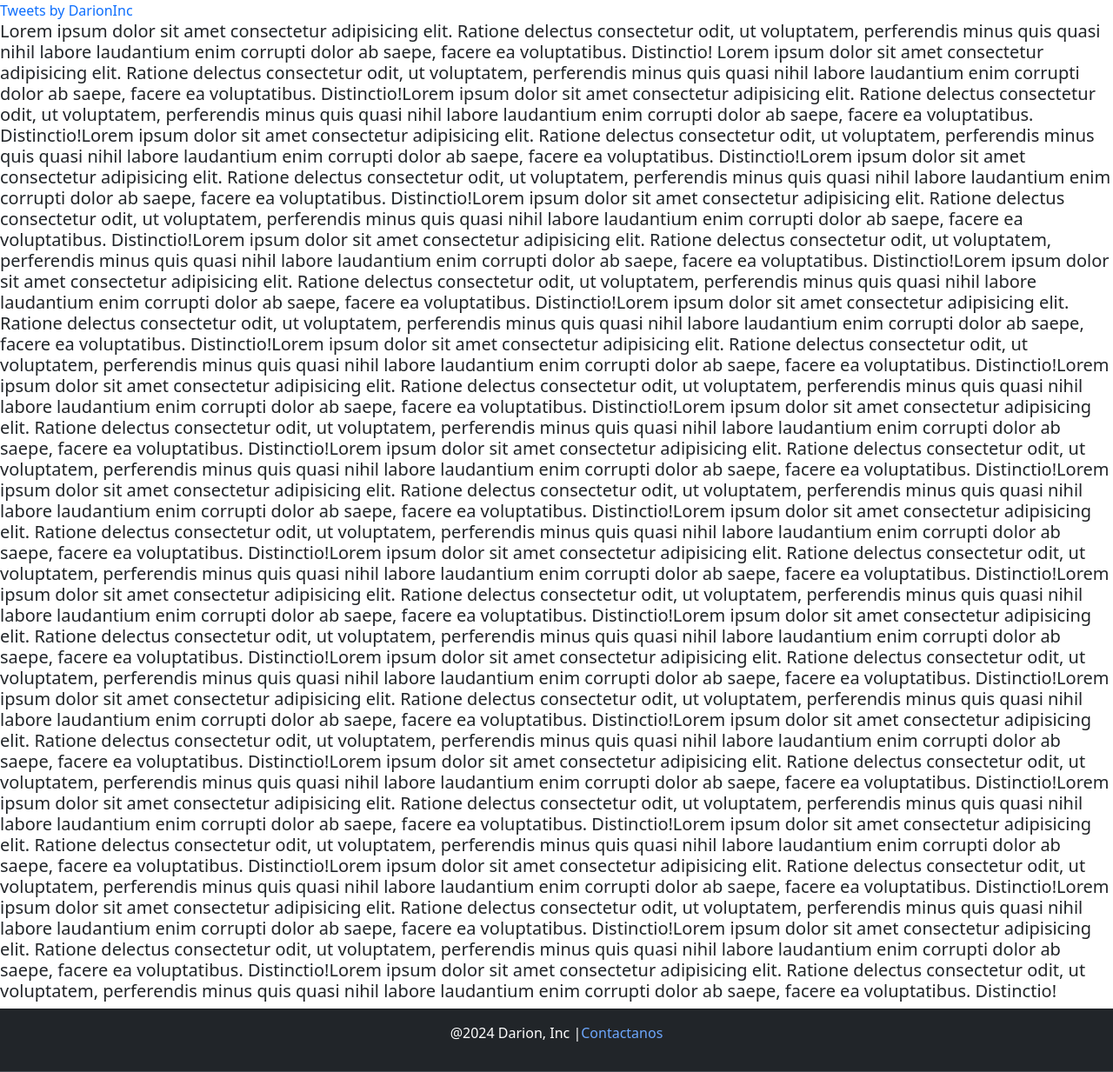
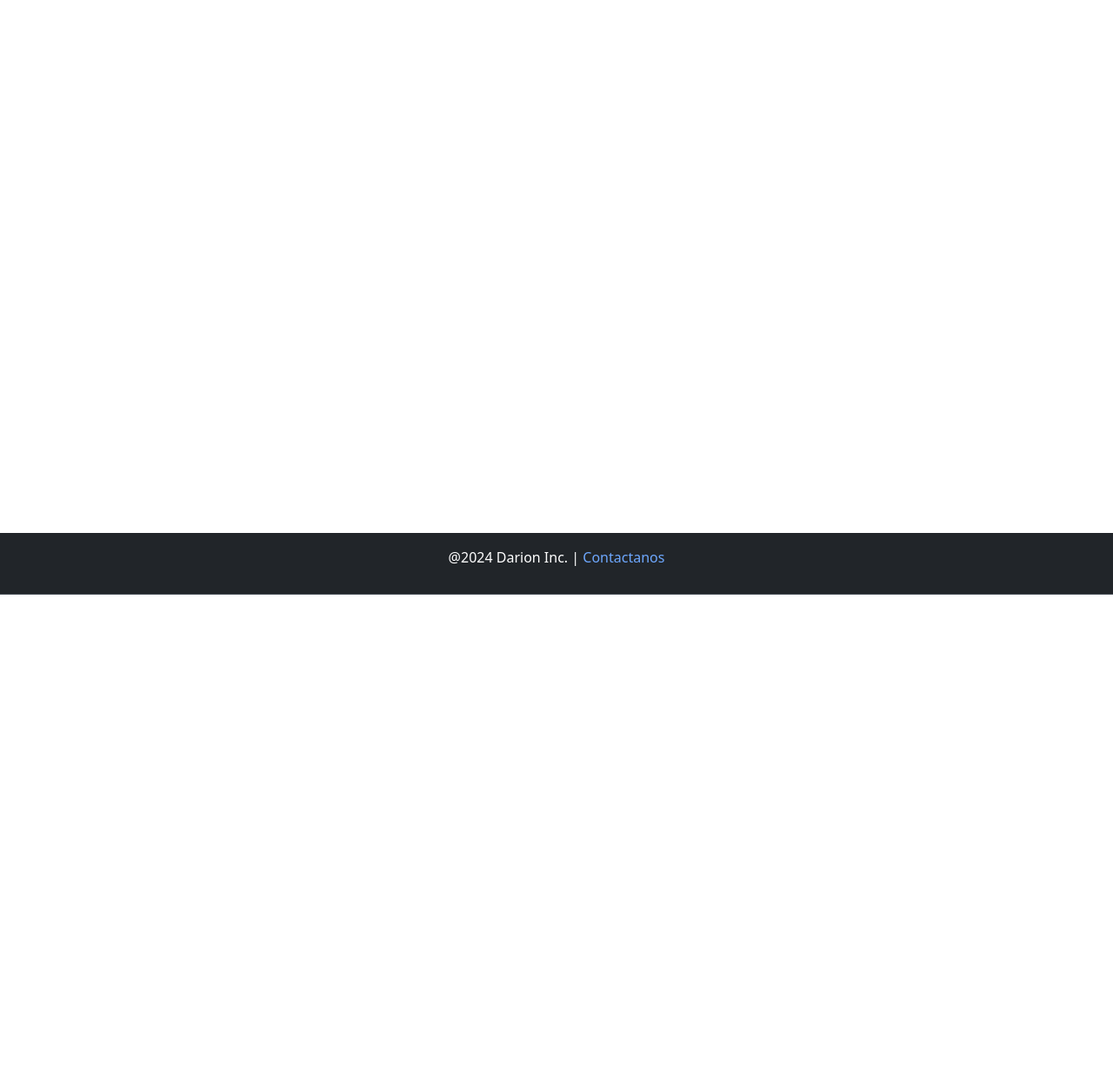
Before and after one commit to Cuacken/Darion, a PHP site: page /juego.html in a window 1280 px wide. Shown: the part 116-1349 px from the top of the page at 87% size. After the commit the page ends 800 px from the top, so only its background shows below. Run offline with PHP 8.4, Linux system fonts and the light colour scheme; some libraries are stand-ins or nearby versions.

Commit message:
Mejoras Generales de la Página
Faltan imágenes y algo de información. Ya casi está terminada!

```diff
--- a/Página/juego.html
+++ b/Página/juego.html
@@ -33,73 +33,14 @@
       </div>
     </div>
   </nav>
-  <a class="twitter-timeline" data-theme="dark" href="https://twitter.com/DarionInc?ref_src=twsrc%5Etfw">Tweets by
-    DarionInc</a>
-  <script async src="https://platform.twitter.com/widgets.js" charset="utf-8"></script>
+
   <main>
-    <h5>Lorem ipsum dolor sit amet consectetur adipisicing elit. Ratione delectus consectetur odit, ut voluptatem,
-      perferendis minus quis quasi nihil labore laudantium enim corrupti dolor ab saepe, facere ea voluptatibus.
-      Distinctio!
-      Lorem ipsum dolor sit amet consectetur adipisicing elit. Ratione delectus consectetur odit, ut voluptatem,
-      perferendis minus quis quasi nihil labore laudantium enim corrupti dolor ab saepe, facere ea voluptatibus.
-      Distinctio!Lorem ipsum dolor sit amet consectetur adipisicing elit. Ratione delectus consectetur odit, ut
-      voluptatem, perferendis minus quis quasi nihil labore laudantium enim corrupti dolor ab saepe, facere ea
-      voluptatibus. Distinctio!Lorem ipsum dolor sit amet consectetur adipisicing elit. Ratione delectus consectetur
-      odit, ut voluptatem, perferendis minus quis quasi nihil labore laudantium enim corrupti dolor ab saepe, facere ea
-      voluptatibus. Distinctio!Lorem ipsum dolor sit amet consectetur adipisicing elit. Ratione delectus consectetur
-      odit, ut voluptatem, perferendis minus quis quasi nihil labore laudantium enim corrupti dolor ab saepe, facere ea
-      voluptatibus. Distinctio!Lorem ipsum dolor sit amet consectetur adipisicing elit. Ratione delectus consectetur
-      odit, ut voluptatem, perferendis minus quis quasi nihil labore laudantium enim corrupti dolor ab saepe, facere ea
-      voluptatibus. Distinctio!Lorem ipsum dolor sit amet consectetur adipisicing elit. Ratione delectus consectetur
-      odit, ut voluptatem, perferendis minus quis quasi nihil labore laudantium enim corrupti dolor ab saepe, facere ea
-      voluptatibus. Distinctio!Lorem ipsum dolor sit amet consectetur adipisicing elit. Ratione delectus consectetur
-      odit, ut voluptatem, perferendis minus quis quasi nihil labore laudantium enim corrupti dolor ab saepe, facere ea
-      voluptatibus. Distinctio!Lorem ipsum dolor sit amet consectetur adipisicing elit. Ratione delectus consectetur
-      odit, ut voluptatem, perferendis minus quis quasi nihil labore laudantium enim corrupti dolor ab saepe, facere ea
-      voluptatibus. Distinctio!Lorem ipsum dolor sit amet consectetur adipisicing elit. Ratione delectus consectetur
-      odit, ut voluptatem, perferendis minus quis quasi nihil labore laudantium enim corrupti dolor ab saepe, facere ea
-      voluptatibus. Distinctio!Lorem ipsum dolor sit amet consectetur adipisicing elit. Ratione delectus consectetur
-      odit, ut voluptatem, perferendis minus quis quasi nihil labore laudantium enim corrupti dolor ab saepe, facere ea
-      voluptatibus. Distinctio!Lorem ipsum dolor sit amet consectetur adipisicing elit. Ratione delectus consectetur
-      odit, ut voluptatem, perferendis minus quis quasi nihil labore laudantium enim corrupti dolor ab saepe, facere ea
-      voluptatibus. Distinctio!Lorem ipsum dolor sit amet consectetur adipisicing elit. Ratione delectus consectetur
-      odit, ut voluptatem, perferendis minus quis quasi nihil labore laudantium enim corrupti dolor ab saepe, facere ea
-      voluptatibus. Distinctio!Lorem ipsum dolor sit amet consectetur adipisicing elit. Ratione delectus consectetur
-      odit, ut voluptatem, perferendis minus quis quasi nihil labore laudantium enim corrupti dolor ab saepe, facere ea
-      voluptatibus. Distinctio!Lorem ipsum dolor sit amet consectetur adipisicing elit. Ratione delectus consectetur
-      odit, ut voluptatem, perferendis minus quis quasi nihil labore laudantium enim corrupti dolor ab saepe, facere ea
-      voluptatibus. Distinctio!Lorem ipsum dolor sit amet consectetur adipisicing elit. Ratione delectus consectetur
-      odit, ut voluptatem, perferendis minus quis quasi nihil labore laudantium enim corrupti dolor ab saepe, facere ea
-      voluptatibus. Distinctio!Lorem ipsum dolor sit amet consectetur adipisicing elit. Ratione delectus consectetur
-      odit, ut voluptatem, perferendis minus quis quasi nihil labore laudantium enim corrupti dolor ab saepe, facere ea
-      voluptatibus. Distinctio!Lorem ipsum dolor sit amet consectetur adipisicing elit. Ratione delectus consectetur
-      odit, ut voluptatem, perferendis minus quis quasi nihil labore laudantium enim corrupti dolor ab saepe, facere ea
-      voluptatibus. Distinctio!Lorem ipsum dolor sit amet consectetur adipisicing elit. Ratione delectus consectetur
-      odit, ut voluptatem, perferendis minus quis quasi nihil labore laudantium enim corrupti dolor ab saepe, facere ea
-      voluptatibus. Distinctio!Lorem ipsum dolor sit amet consectetur adipisicing elit. Ratione delectus consectetur
-      odit, ut voluptatem, perferendis minus quis quasi nihil labore laudantium enim corrupti dolor ab saepe, facere ea
-      voluptatibus. Distinctio!Lorem ipsum dolor sit amet consectetur adipisicing elit. Ratione delectus consectetur
-      odit, ut voluptatem, perferendis minus quis quasi nihil labore laudantium enim corrupti dolor ab saepe, facere ea
-      voluptatibus. Distinctio!Lorem ipsum dolor sit amet consectetur adipisicing elit. Ratione delectus consectetur
-      odit, ut voluptatem, perferendis minus quis quasi nihil labore laudantium enim corrupti dolor ab saepe, facere ea
-      voluptatibus. Distinctio!Lorem ipsum dolor sit amet consectetur adipisicing elit. Ratione delectus consectetur
-      odit, ut voluptatem, perferendis minus quis quasi nihil labore laudantium enim corrupti dolor ab saepe, facere ea
-      voluptatibus. Distinctio!Lorem ipsum dolor sit amet consectetur adipisicing elit. Ratione delectus consectetur
-      odit, ut voluptatem, perferendis minus quis quasi nihil labore laudantium enim corrupti dolor ab saepe, facere ea
-      voluptatibus. Distinctio!Lorem ipsum dolor sit amet consectetur adipisicing elit. Ratione delectus consectetur
-      odit, ut voluptatem, perferendis minus quis quasi nihil labore laudantium enim corrupti dolor ab saepe, facere ea
-      voluptatibus. Distinctio!Lorem ipsum dolor sit amet consectetur adipisicing elit. Ratione delectus consectetur
-      odit, ut voluptatem, perferendis minus quis quasi nihil labore laudantium enim corrupti dolor ab saepe, facere ea
-      voluptatibus. Distinctio!Lorem ipsum dolor sit amet consectetur adipisicing elit. Ratione delectus consectetur
-      odit, ut voluptatem, perferendis minus quis quasi nihil labore laudantium enim corrupti dolor ab saepe, facere ea
-      voluptatibus. Distinctio!Lorem ipsum dolor sit amet consectetur adipisicing elit. Ratione delectus consectetur
-      odit, ut voluptatem, perferendis minus quis quasi nihil labore laudantium enim corrupti dolor ab saepe, facere ea
-      voluptatibus. Distinctio!
+    <h5>
     </h5>
   </main>
 
   <footer class="py-3  footer bg-dark border-bottom border-body" data-bs-theme="dark">
-    <p class="text-center text-body-secondaty" id="nom-comp">@2024 Darion, Inc |<a href="#">Contactanos</a></p>
+    <p class="text-center text-body-secondaty" id="nom-comp">@2024 Darion Inc. | <a href="#">Contactanos</a></p>
   </footer>
 
   <script src="https://cdn.jsdelivr.net/npm/bootstrap@5.3.3/dist/js/bootstrap.bundle.min.js"
--- a/Página/style.css
+++ b/Página/style.css
@@ -1,33 +1,13 @@
-.home_info_container .home_box {
-    -webkit-tap-highlight-color: transparent;
-    -webkit-text-size-adjust: 100%;
-    text-align: center;
-    box-sizing: border-box !important;
-    margin: 0;
-    padding: 0;
-    border: 0;
-    font-size: 100%;
-    font-family: trebuchet ms, lucida sans unicode, lucida grande, lucida sans, tahoma, sans-serif;
-    display: flex;
-    flex-direction: row;
-    align-items: center;
-    justify-content: space-between;
-    width: 1000px;
-    /* display: -webkit-flex; */
-    display: flex;
-    /* -webkit-flex-direction: column; */
-    flex-direction: column;
-    /* -webkit-justify-content: flex-start; */
-    justify-content: flex-start;
-    /* -webkit-align-items: flex-start; */
-    align-items: flex-start;
-    padding: 0;
-    height: 300px;
-    overflow: hidden;
+.footer {
+    position: fixed;
+    bottom: 0;
+    height: 8.9%;
+    width: 100%;
 }
 
 a {
-    text-decoration: none
+    text-decoration: none;
+    color: #6EA8FE;
 }
 
 #navbarNav {
@@ -35,6 +15,7 @@ a {
 }
 
 #nom-comp {
+    height: 7%;
     color: white;
 }
 
@@ -58,3 +39,21 @@ a {
     width: 1250px;
     height: 700px;
 }
+
+.orden {
+    display: flex;
+    text-align: left;
+    align-items: center;
+    margin: 2%;
+    justify-content: space-around;
+    flex-direction: row;
+}
+
+#eorden {
+    display: flex;
+    align-items: center;
+    justify-content: center;
+    margin: 2%;
+    flex-wrap: wrap;
+    flex-direction: row;
+}
```
Also changed, not shown: Página/index.html (+36 -14 lines), Página/nosotros.html (+62 -30 lines), Página/img/faus.jpg (added), Página/img/temporal.png (added).
